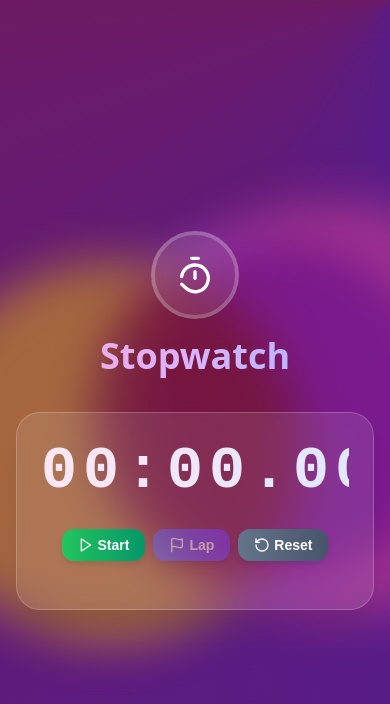
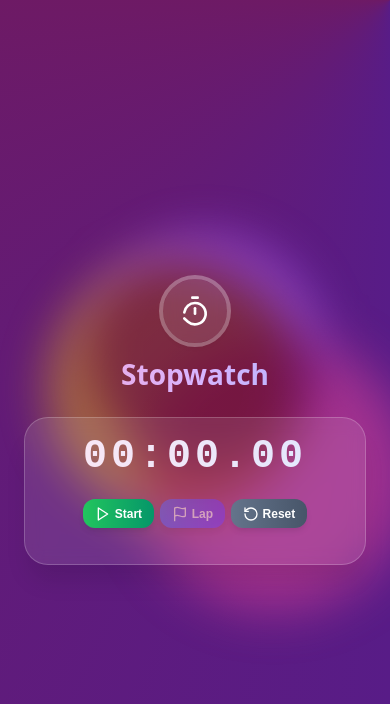
Before and after one commit to Mithlesh-95/skillcraft_technology, a plain HTML site: page SCT_WD_2/index.html in a window 390 px wide. Drawn offline with Linux system fonts and the light colour scheme.

Commit message:
Update styles.css

```diff
--- a/SCT_WD_2/styles.css
+++ b/SCT_WD_2/styles.css
@@ -1,4 +1,4 @@
-
+/* Base styles */
 * {
     margin: 0;
     padding: 0;
@@ -14,13 +14,13 @@ body {
     justify-content: center;
     color: white;
     overflow: hidden;
+    padding: 1rem;
 }
 
 .container {
     position: relative;
     width: 100%;
     max-width: 28rem;
-    padding: 1rem;
 }
 
 /* Background animations */
@@ -79,7 +79,7 @@ body {
     z-index: 10;
     display: flex;
     flex-direction: column;
-    gap: 2rem;
+    gap: 1.5rem;
 }
 
 .header {
@@ -93,19 +93,18 @@ body {
 }
 
 .timer-icon {
-    width: 5rem;
-    height: 5rem;
+    width: 4rem;
+    height: 4rem;
     margin: 0 auto;
     background: rgba(255, 255, 255, 0.1);
     backdrop-filter: blur(8px);
     border-radius: 50%;
-    padding: 1rem;
+    padding: 0.75rem;
     display: flex;
     align-items: center;
     justify-content: center;
     position: relative;
     box-shadow: 0 4px 6px -1px rgba(0, 0, 0, 0.1);
-    ring: 4px rgba(255, 255, 255, 0.3);
 }
 
 .timer-icon::before {
@@ -117,14 +116,14 @@ body {
 }
 
 .timer-svg {
-    width: 2.5rem;
-    height: 2.5rem;
+    width: 2rem;
+    height: 2rem;
     color: white;
 }
 
 .title {
-    margin-top: 1rem;
-    font-size: 2.25rem;
+    margin-top: 0.75rem;
+    font-size: clamp(1.75rem, 5vw, 2.25rem);
     font-weight: 800;
     background: linear-gradient(to right, #f9a8d4, #d8b4fe, #a5b4fc);
     -webkit-background-clip: text;
@@ -142,7 +141,7 @@ body {
     background: rgba(255, 255, 255, 0.1);
     backdrop-filter: blur(8px);
     border-radius: 1.5rem;
-    padding: 1.5rem;
+    padding: clamp(1rem, 3vw, 1.5rem);
     box-shadow: 0 20px 25px -5px rgba(0, 0, 0, 0.1);
     border: 1px solid rgba(255, 255, 255, 0.2);
     transform: translateZ(0);
@@ -154,10 +153,10 @@ body {
 }
 
 .time-display {
-    font-size: 3.75rem;
+    font-size: clamp(2.5rem, 8vw, 3.75rem);
     font-family: monospace;
     font-weight: 700;
-    margin-bottom: 1.5rem;
+    margin-bottom: 1.25rem;
     background: linear-gradient(to right, #fce7f3, #e0e7ff);
     -webkit-background-clip: text;
     color: transparent;
@@ -174,7 +173,8 @@ body {
     display: flex;
     justify-content: center;
     gap: 0.5rem;
-    margin-bottom: 1.5rem;
+    margin-bottom: 1.25rem;
+    flex-wrap: wrap;
 }
 
 .btn {
@@ -184,12 +184,13 @@ body {
     padding: 0.5rem 1rem;
     border-radius: 0.75rem;
     font-weight: 600;
-    font-size: 0.875rem;
+    font-size: clamp(0.75rem, 2vw, 0.875rem);
     color: white;
     border: none;
     cursor: pointer;
     transition: all 0.3s;
     box-shadow: 0 4px 6px -1px rgba(0, 0, 0, 0.1);
+    min-width: max-content;
 }
 
 .btn:hover {
@@ -221,10 +222,11 @@ body {
 .btn-icon {
     width: 1rem;
     height: 1rem;
+    flex-shrink: 0;
 }
 
 .laps-container {
-    margin-top: 1.5rem;
+    margin-top: 1.25rem;
     transform: translateZ(0);
     transition: all 0.5s;
 }
@@ -234,7 +236,7 @@ body {
 }
 
 .laps-title {
-    font-size: 1.25rem;
+    font-size: clamp(1rem, 3vw, 1.25rem);
     font-weight: 700;
     margin-bottom: 0.75rem;
     background: linear-gradient(to right, #f9a8d4, #d8b4fe);
@@ -258,6 +260,7 @@ body {
     justify-content: space-between;
     border-bottom: 1px solid rgba(255, 255, 255, 0.1);
     transition: background-color 0.3s;
+    font-size: clamp(0.875rem, 2.5vw, 1rem);
 }
 
 .lap-item:hover {
@@ -300,3 +303,23 @@ body {
 .laps-list::-webkit-scrollbar-thumb:hover {
     background: #6d28d9;
 }
+
+/* Mobile-specific adjustments */
+@media (max-width: 480px) {
+    .controls {
+        gap: 0.35rem;
+    }
+
+    .btn {
+        padding: 0.4rem 0.75rem;
+    }
+
+    .stopwatch-container {
+        margin: 0 0.5rem;
+    }
+
+    .blob {
+        width: 16rem;
+        height: 16rem;
+    }
+}
```
